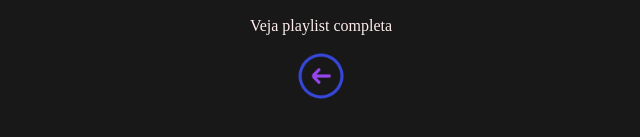
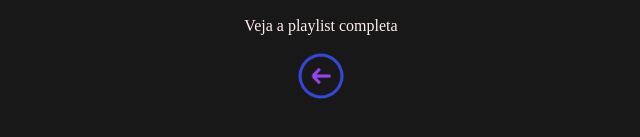
Before and after one commit to Vitfpx/HTML, a plain HTML site: page CursoEmVídeo/Desafios/Prova9(pewca)/cafeina.html in a window 1280 px wide. Shown: the part 363-500 px from the top of the page, 319-959 px from the left. Drawn offline with Linux system fonts and the light colour scheme.

Commit message:
Update cafeina.html

```diff
--- a/CursoEmVídeo/Desafios/Prova9(pewca)/cafeina.html
+++ b/CursoEmVídeo/Desafios/Prova9(pewca)/cafeina.html
@@ -33,7 +33,7 @@
 <br />
 
         <a href="https://www.youtube.com/watch?v=nANG_OXblVQ&list=RDx6Hlkvj4dSg&index=5" target="_blank" rel="external">
-            <p style="color: rgb(255, 237, 237);">Veja playlist completa</p>
+            <p style="color: rgb(255, 237, 237);">Veja a playlist completa</p>
         </a>
 
         <a href="index.html" target="_self" rel="prev"><img src="img/seta-esquerda.png"alt="Seta para voltar"  width="50" height="50" ></a>
```
